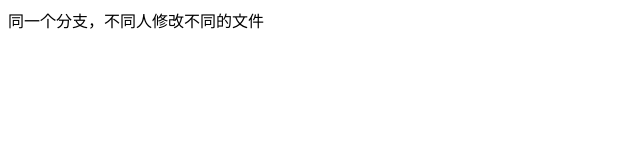
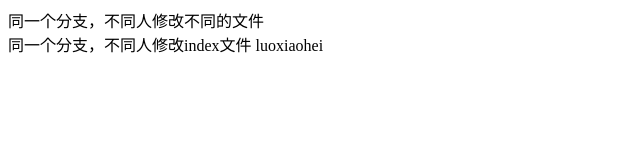
Before and after one commit to gouyuening/git_learning, a plain HTML site: page index.html in a window 1280 px wide. Shown: the whole page, without its empty margins (0-640 px from the left). Drawn offline with Linux system fonts and the light colour scheme.

Commit message:
Modify index.html by add a line endwith gouyuening

```diff
--- a/index.html
+++ b/index.html
@@ -6,5 +6,6 @@
   </head>
   <body>
     <div>同一个分支，不同人修改不同的文件</div>
+	<div>同一个分支，不同人修改index文件 luoxiaohei</div>
   </body>
 </html>
```
